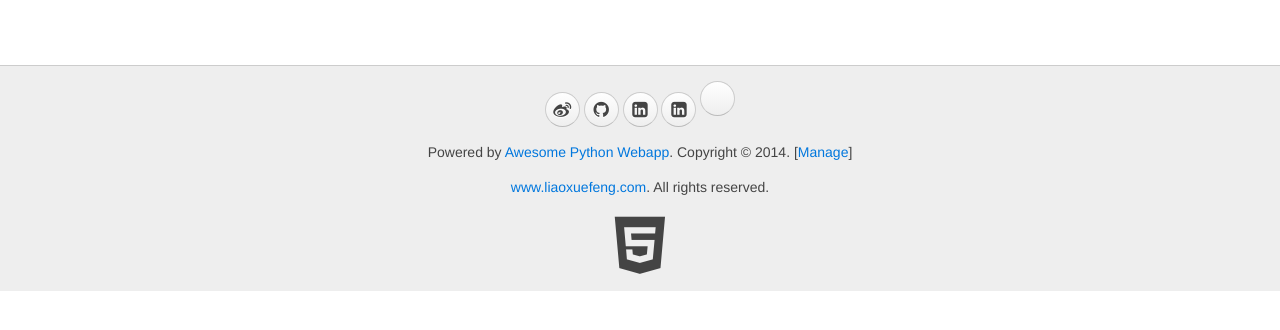
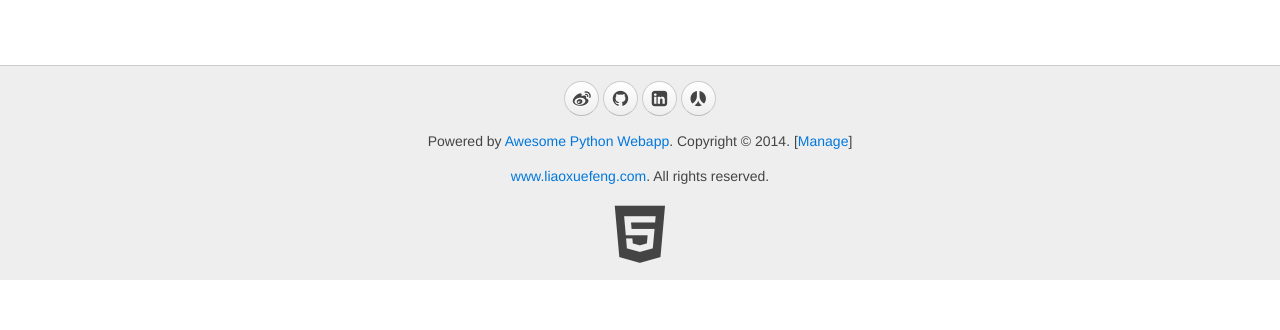
Before and after one commit to Tony-DongyiLuo/awesome-python3-webapp, a Python web app: template www/templates/__base__.html in a window 1280 px wide. Shown: the part 42-372 px from the top of the page. Run offline with Jinja, Linux system fonts and the light colour scheme; the template is opened without the code that fills it, so the values that code supplies are empty.

Commit message:
add renren

```diff
--- a/www/templates/__base__.html
+++ b/www/templates/__base__.html
@@ -77,8 +77,7 @@
                     <a target="_blank" href="http://weibo.com/luodongyi" class="uk-icon-button uk-icon-weibo"></a>
                     <a target="_blank" href="https://github.com/Tony-DongyiLuo" class="uk-icon-button uk-icon-github"></a>
                     <a target="_blank" href="http://www.linkedin.com/in/luodongyi" class="uk-icon-button uk-icon-linkedin-square"></a>
-                    <a target="_blank" href="http://www.linkedin.com/in/luodongyi" class="uk-icon-button uk-icon-linkedin-square"></a>
-                    <a target="_blank" href="http://www.qq.com" class="uk-icon-button uk-icon-pied-piper"></a>
+                    <a target="_blank" href="http://www.renren.com" class="uk-icon-button uk-icon-renren"></a>
                 </p>
                 <p>Powered by <a href="http://awesome.liaoxuefeng.com">Awesome Python Webapp</a>. Copyright &copy; 2014. [<a href="/manage/" target="_blank">Manage</a>]</p>
                 <p><a href="http://www.liaoxuefeng.com/" target="_blank">www.liaoxuefeng.com</a>. All rights reserved.</p>
```
